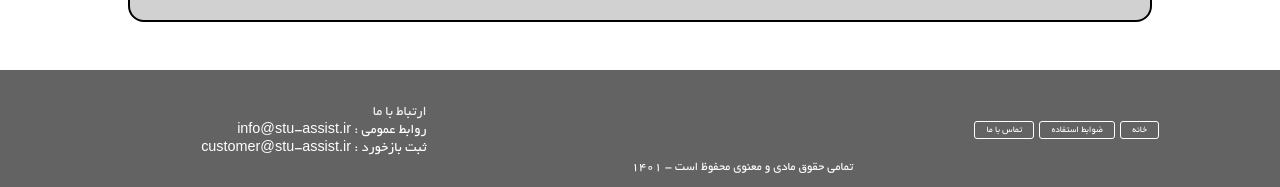
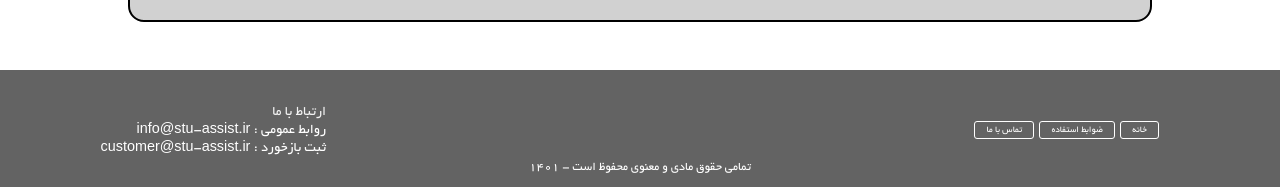
Before and after one commit to mohammadJaliliTorkamani/stu_assist, a React (Create React App) app: page / in a window 1280 px wide. Shown: the part 706-893 px from the top of the page. Built offline with nearby package versions, Linux system fonts and the light colour scheme; the HTML template or start-up script is replaced by a standard one.

Commit message:
Footer style was edited

```diff
--- a/src/components/Footer.tsx
+++ b/src/components/Footer.tsx
@@ -16,7 +16,7 @@ const LeftContainer = styled.div`
     flex:1;
     flex-direction: column;
     justify-content: center;
-    align-items: flex-start;
+    align-items: center;
 `;
 
 const LeftInnerContainer = styled.div`
@@ -31,6 +31,7 @@ const MiddleContainer = styled.div`
     flex:1;
     flex-direction: column;
     justify-content : flex-end;
+    align-items: center;
     margin-bottom: 1rem;
     font-size: 0.8rem;
 `;
```
